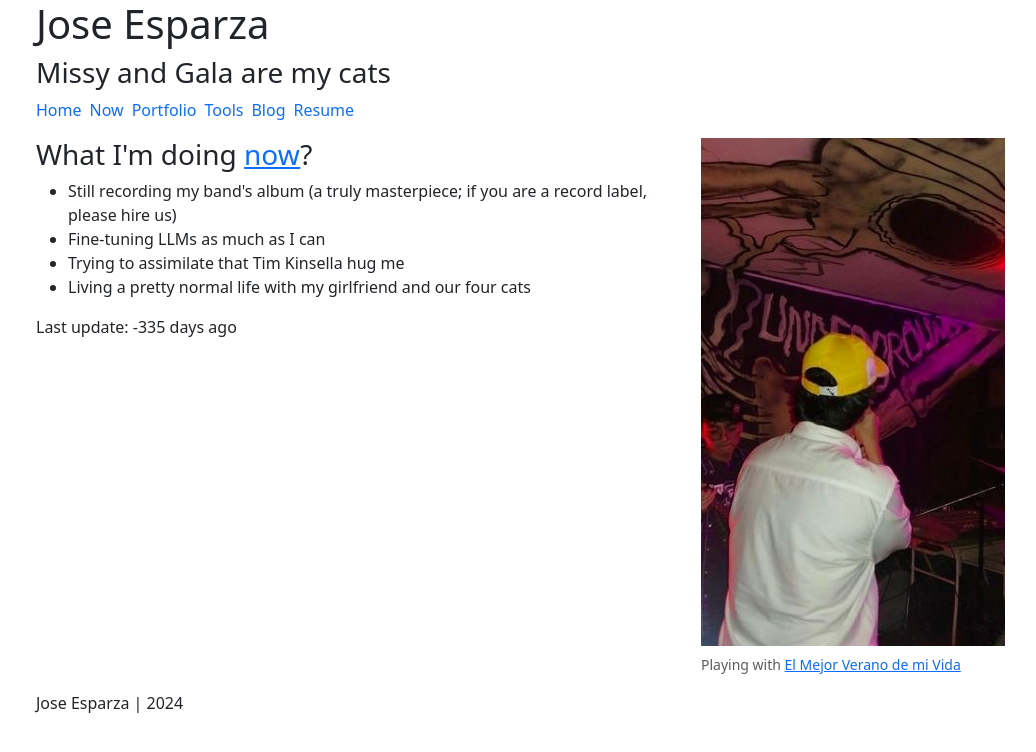
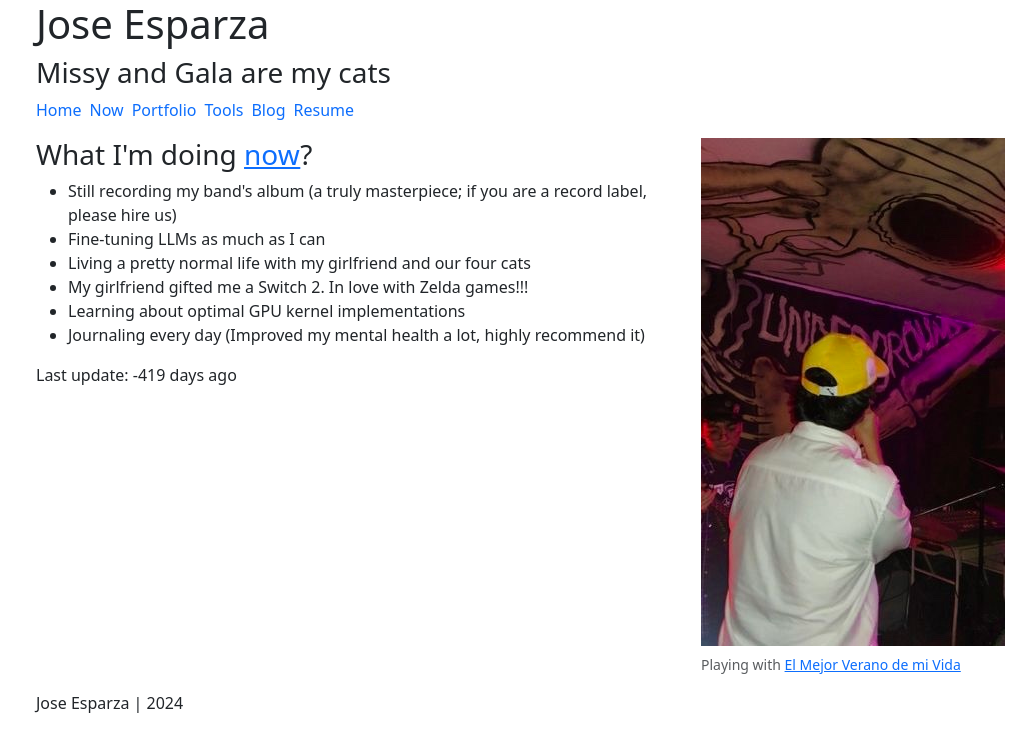
Before and after one commit to pebeto/pebeto.github.io, a Next.js app: page /now in a window 1280 px wide. Shown: the top 752 px of the page, without its empty margins (46-1082 px from the left). Built offline with nearby package versions, Linux system fonts and the light colour scheme.

Commit message:
Updating now page

```diff
--- a/app/now/page.tsx
+++ b/app/now/page.tsx
@@ -28,20 +28,34 @@ export default function Now() {
                             Fine-tuning LLMs as much as I can
                         </li>
                         <li>
-                            Trying to assimilate that Tim Kinsella hug me
+                            Living a pretty normal life with my girlfriend and our four
+                            cats
                         </li>
                         <li>
-                            Living a pretty normal life with my girlfriend and our four cats
+                            My girlfriend gifted me a Switch 2. In love with Zelda games!!!
+                        </li>
+                        <li>
+                            Learning about optimal GPU kernel implementations
+                        </li>
+                        <li>
+                            Journaling every day (Improved my mental health a lot, highly
+                            recommend it)
                         </li>
                     </ul>
-                    <p>Last update: {getDaysSinceDate("2025-12-01")} days ago</p>
+                    <p>Last update: {getDaysSinceDate("2026-02-23")} days ago</p>
                 </Col>
                 <Col xs={8} sm={5}>
                     <Figure>
-                        <FigureImage src="emvdmv.jpeg" alt="Playing with El Mejor Verano de mi Vida" />
+                        <FigureImage
+                            src="emvdmv.jpeg"
+                            alt="Playing with El Mejor Verano de mi Vida"
+                        />
                         <FigureCaption>
                             Playing with{" "}
-                            <Link href="https://pebeto.github.io/elmejorveranodemivida/" target="_blank">
+                            <Link
+                                href="https://pebeto.github.io/elmejorveranodemivida/"
+                                target="_blank"
+                            >
                                 El Mejor Verano de mi Vida
                             </Link>
                         </FigureCaption>
```
